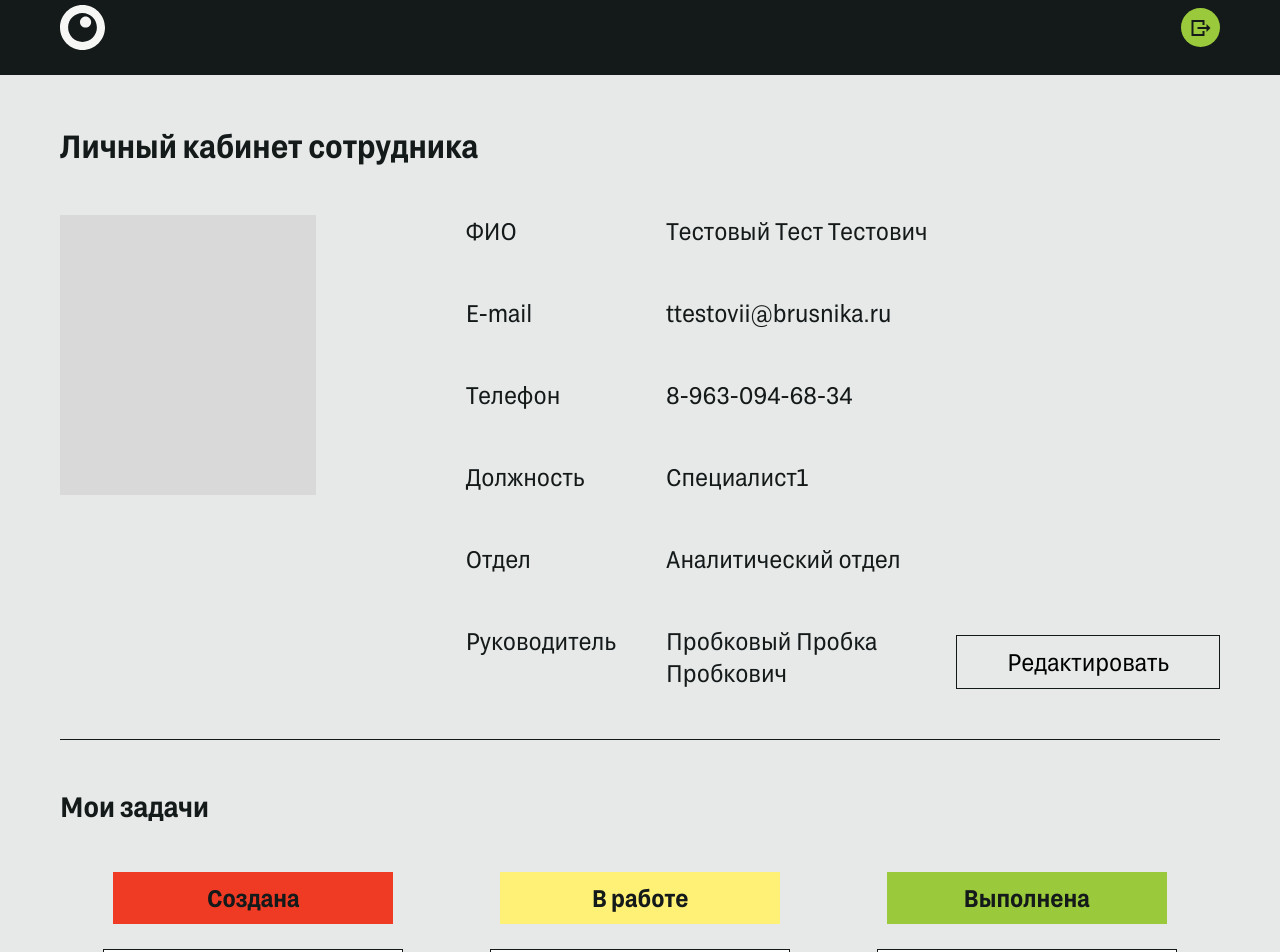
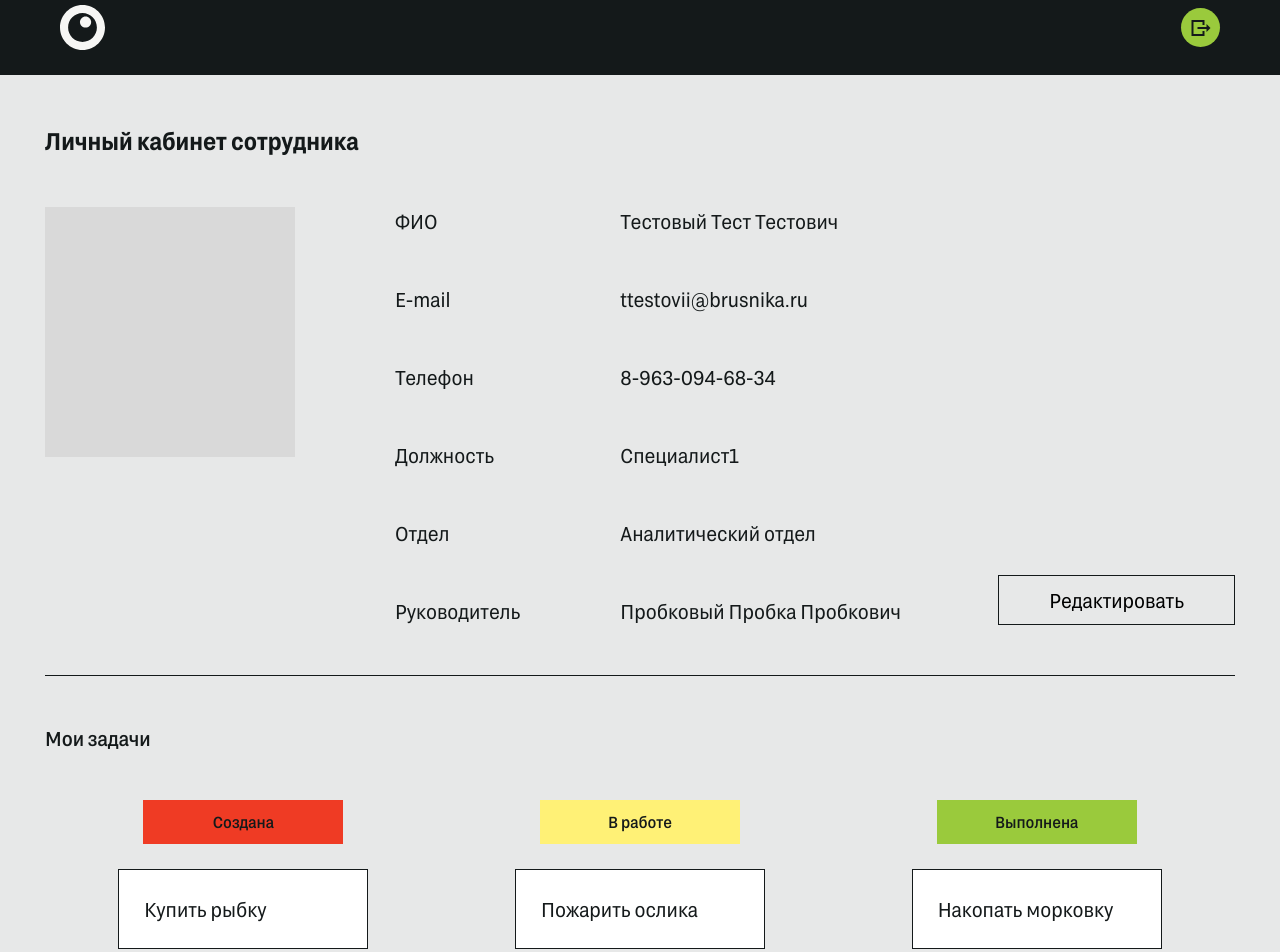
Before and after one commit to Randosky/Lorem-Ipsum-Frontend, a React (Vite) app: page / in a window 1280 px wide. Shown: the part 20-972 px from the top of the page. Built offline with nearby package versions, Linux system fonts and the light colour scheme.

Commit message:
create PersonalAreaPage 1440

```diff
--- a/src/App.tsx
+++ b/src/App.tsx
@@ -2,6 +2,7 @@ import React from 'react';
 import {BrowserRouter} from "react-router-dom"
 import AppRouter from "./Router/AppRouter";
 import "./Styles/App.scss"
+import "./Styles/Media.scss"
 
 const App: React.FC = () => {
     return (
--- a/src/Components/UserComponents/Kanban/Kanban.tsx
+++ b/src/Components/UserComponents/Kanban/Kanban.tsx
@@ -18,8 +18,8 @@ const Kanban: React.FC = observer(() => {
     }
 
     return (
-        <DragDropContext onDragEnd={(result) => onDragEndHandle(result)}>
-            <div className="personalArea__kanban">
+        <div className="personalArea__kanban">
+            <DragDropContext onDragEnd={(result) => onDragEndHandle(result)}>
                 <h2 className="kanban__title">
                     Мои задачи
                 </h2>
@@ -37,8 +37,8 @@ const Kanban: React.FC = observer(() => {
                         )
                     }
                 </div>
-            </div>
-        </DragDropContext>
+            </DragDropContext>
+        </div>
     );
 });
 
--- /dev/null
+++ b/src/Styles/Media.scss
@@ -0,0 +1,61 @@
+@import "./Variables";
+
+@media (max-width: 1530px) {
+
+  // PERSONAL_AREA
+
+  .personalArea__container{
+    padding: 0 $containerMediumPadding;
+  }
+
+  .userInfo__title {
+    @include fontH1;
+  }
+
+  .ui__userImage {
+    width: 250px;
+    height: 250px;
+    margin-right: 100px;
+  }
+
+  .userInfo__list-item {
+    @include fontSize7;
+  }
+
+  .userInfo__edit-btn {
+    @include fontSize7;
+  }
+
+  .kanban__boards {
+    height: 400px;
+  }
+
+  .kanban__title {
+    @include fontH2;
+  }
+
+  .board__title {
+    @include fontH3;
+    width: 200px
+  }
+
+  .task__task {
+    width: 250px;
+    height: 80px;
+
+    p {
+      @include fontSize7;
+    }
+  }
+
+}
+
+@media (max-width: 1140px) {
+
+  // PERSONAL_AREA
+
+  .personalArea__container{
+    padding: 0 $containerSmallPadding;
+  }
+
+}
--- a/src/Styles/PersonalArea/PersonalArea.scss
+++ b/src/Styles/PersonalArea/PersonalArea.scss
@@ -11,23 +11,23 @@
 }
 
 .personalArea__container {
-  @extend %container;
+  @include container;
 }
 
 // USERINFO
 
 .personalArea__userInfo {
+  @include flexStartColumn;
   width: 100%;
   padding: $mainBigPadding 0;
   border-bottom: 1px solid $brandColorBlack100;
-  @extend %flexStartColumn;
   align-items: start;
-  margin-bottom: $mainBigPadding;
+  margin-bottom: $mainBigMargin;
 }
 
 .userInfo__title {
-  margin-bottom: $mainBigPadding;
-  @extend %bigFontH1;
+  @include bigFontH1;
+  margin-bottom: $mainBigMargin;
 }
 
 .userInfo__image {
@@ -37,15 +37,15 @@
 }
 
 .userInfo__block {
+  @include flexStart;
   width: 100%;
   height: 100%;
-  @extend %flexStart;
 }
 
 .userInfo__block-lists {
+  @include flexStart;
   flex-grow: 1;
   height: 100%;
-  @extend %flexStart;
   align-items: start;
 }
 
@@ -53,7 +53,7 @@
   height: 100%;
 
   &:first-child {
-    margin-right: $mainBigPadding;
+    margin-right: calc($mainBigMargin*2);
   }
 
   &:last-child {
@@ -62,14 +62,14 @@
 }
 
 .userInfo__list-item {
-  @extend %fontSize8;
+  @include fontSize8;
 
   a{
     color: inherit;
   }
 
   &:not(:last-child) {
-    margin-bottom: $mainBigPadding;
+    margin-bottom: $mainBigMargin;
   }
 }
 
@@ -78,53 +78,53 @@
 }
 
 .userInfo__edit-btn {
-  @extend %fontSize8;
+  @include fontSize8;
 }
 
 // KANBAN
 
 .personalArea__kanban {
+  @include flexCenterColumn;
   width: 100%;
   padding-bottom: $mainBigPadding;
-  @extend %flexCenterColumn;
   align-items: start;
 }
 
 .kanban__title{
-  @extend %bigFontH2;
-  margin-bottom: $mainBigPadding;
+  @include bigFontH2;
+  margin-bottom: $mainBigMargin;
 }
 
 .kanban__boards{
+  @include flexStart;
   width: 100%;
   height: 600px;
   max-height: 600px;
-  @extend %flexStart;
   align-items: start;
   justify-content: space-around;
 }
 
 .kanban__board{
+  @include flexCenterColumn;
   flex: 0 1 30%;
   height: 100%;
-  @extend %flexCenterColumn
 }
 
 .board__board{
+  @include flexCenterColumn;
   width: 330px;
   flex-grow: 1;
-  @extend %flexCenterColumn;
   justify-content: start;
   overflow-y: auto;
   overflow-x: hidden;
 }
 
 .board__title{
+  @include bigFontH3;
   width: 280px;
   padding: 10px 0;
-  @extend %bigFontH3;
   text-align: center;
-  margin-bottom: $mainMediumPadding;
+  margin-bottom: $mainMediumMargin;
 }
 
 .board__task{
@@ -137,9 +137,9 @@
   background-color: white;
   border: 1px solid $brandColorBlack100;
   padding: 25px;
-  margin-bottom: $mainMediumPadding;
+  margin-bottom: $mainMediumMargin;
 
   p{
-    @extend %fontSize8;
+    @include fontSize8;
   }
 }
--- a/src/Styles/UI.scss
+++ b/src/Styles/UI.scss
@@ -20,10 +20,10 @@
 }
 
 .header__container{
+  @include flexSpaceBetween;
+  @include container;
   height: 95px;
   background-color: $brandColorBlack100;
-  @extend %flexSpaceBetween;
-  @extend %container;
 }
 
 .header__button-contrast{
@@ -49,7 +49,7 @@
 }
 
 .header__button-contrast-text{
-  @extend %fontSize5;
+  @include fontSize5;
 }
 
 // UserImage
--- a/src/Styles/Variables.scss
+++ b/src/Styles/Variables.scss
@@ -20,21 +20,21 @@ $borderRadius20: 20px;
 
 // Fonts
 
-%fontH0 {
+@mixin fontH0 {
   font-size: 56px;
   line-height: 64px;
   letter-spacing: 0;
   font-weight: 600;
 }
 
-%fontH1 {
+@mixin fontH1 {
   font-size: 24px;
   line-height: 32px;
   letter-spacing: 0;
   font-weight: 600;
 }
 
-%fontH2 {
+@mixin fontH2 {
   font-size: 20px;
   line-height: 24px;
   letter-spacing: 0;
@@ -42,91 +42,91 @@ $borderRadius20: 20px;
 }
 
 
-%fontH3 {
+@mixin fontH3 {
   font-size: 16px;
   line-height: 24px;
   letter-spacing: 0;
   font-weight: 500;
 }
 
-%fontH4 {
+@mixin fontH4 {
   font-size: 14px;
   line-height: 20px;
   letter-spacing: 0;
   font-weight: 500;
 }
 
-%fontH5 {
+@mixin fontH5 {
   font-size: 12px;
   line-height: 16px;
   letter-spacing: 0;
   font-weight: 500;
 }
 
-%fontSize1 {
+@mixin fontSize1 {
   font-size: 10px;
   line-height: 12px;
   letter-spacing: 0;
   font-weight: 400;
 }
 
-%fontSize2 {
+@mixin fontSize2 {
   font-size: 11px;
   line-height: 16px;
   letter-spacing: 0;
   font-weight: 400;
 }
 
-%fontSize3 {
+@mixin fontSize3 {
   font-size: 12px;
   line-height: 16px;
   letter-spacing: 0;
   font-weight: 400;
 }
 
-%fontSize4 {
+@mixin fontSize4 {
   font-size: 14px;
   line-height: 20px;
   letter-spacing: 0;
   font-weight: 400;
 }
 
-%fontSize5 {
+@mixin fontSize5 {
   font-size: 16px;
   line-height: 24px;
   letter-spacing: 0;
   font-weight: 400;
 }
 
-%fontSize6 {
+@mixin fontSize6 {
   font-size: 18px;
   line-height: 26px;
   letter-spacing: 0;
   font-weight: 400;
 }
 
-%fontSize7 {
+@mixin fontSize7 {
   font-size: 20px;
   line-height: 28px;
   letter-spacing: 0;
   font-weight: 400;
 }
 
-%fontSize8 {
+@mixin fontSize8 {
   font-size: 24px;
   line-height: 32px;
   letter-spacing: 0;
   font-weight: 400;
 }
 
-%bigFontH1 {
+@mixin bigFontH1 {
   font-size: 32px;
   line-height: 40px;
   letter-spacing: 0;
   font-weight: 600;
 }
 
-%bigFontH2 {
+@mixin bigFontH2 {
   font-size: 28px;
   line-height: 32px;
   letter-spacing: 0;
@@ -134,7 +134,7 @@ $borderRadius20: 20px;
 }
 
 
-%bigFontH3 {
+@mixin bigFontH3 {
   font-size: 24px;
   line-height: 32px;
   letter-spacing: 0;
@@ -144,39 +144,39 @@ $borderRadius20: 20px;
 
 // Display
 
-%flexCenter {
+@mixin flexCenter {
   display: flex;
   align-items: center;
   justify-content: center;
 }
 
-%flexStart {
+@mixin flexStart {
   display: flex;
   align-items: center;
   justify-content: start;
 }
 
-%flexSpaceBetween {
+@mixin flexSpaceBetween {
   display: flex;
   align-items: center;
   justify-content: space-between;
 }
 
-%flexCenterColumn {
+@mixin flexCenterColumn {
   display: flex;
   align-items: center;
   justify-content: center;
   flex-direction: column;
 }
 
-%flexStartColumn {
+@mixin flexStartColumn {
   display: flex;
   align-items: start;
   justify-content: center;
   flex-direction: column;
 }
 
-%flexSpaceBetweenColumn {
+@mixin flexSpaceBetweenColumn {
   display: flex;
   align-items: center;
   justify-content: space-between;
@@ -191,9 +191,12 @@ $containerSmallPadding: 30px;
 
 $mainBigPadding: 50px;
 $mainMediumPadding: 25px;
-%container {
+
+$mainBigMargin: 50px;
+$mainMediumMargin: 25px;
+
+@mixin container {
   max-width: calc(1920px + $containerBigPadding*2);
   margin: 0 auto;
-  height: 100%;
   padding: 0 $containerBigPadding;
 }
```
